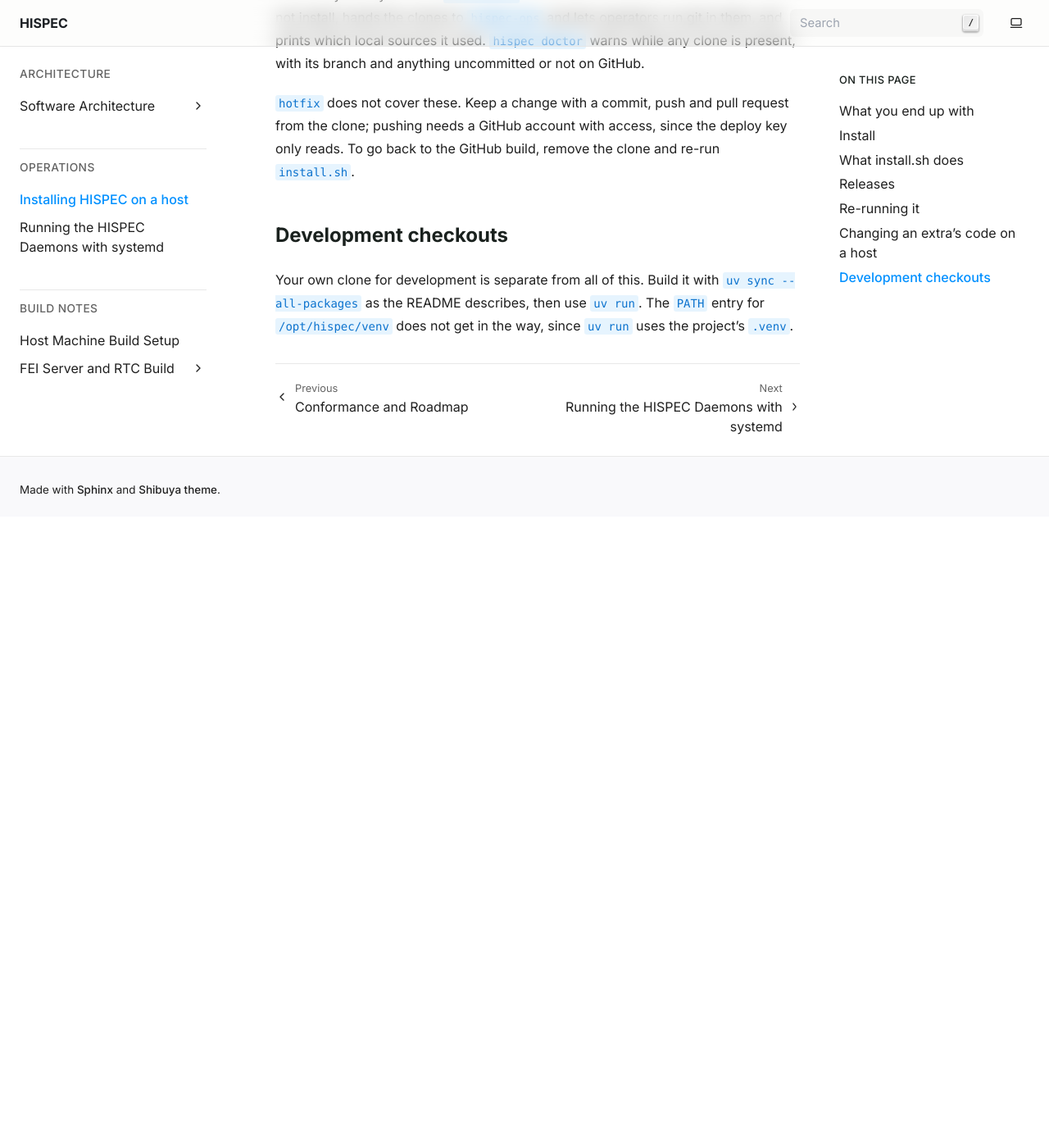
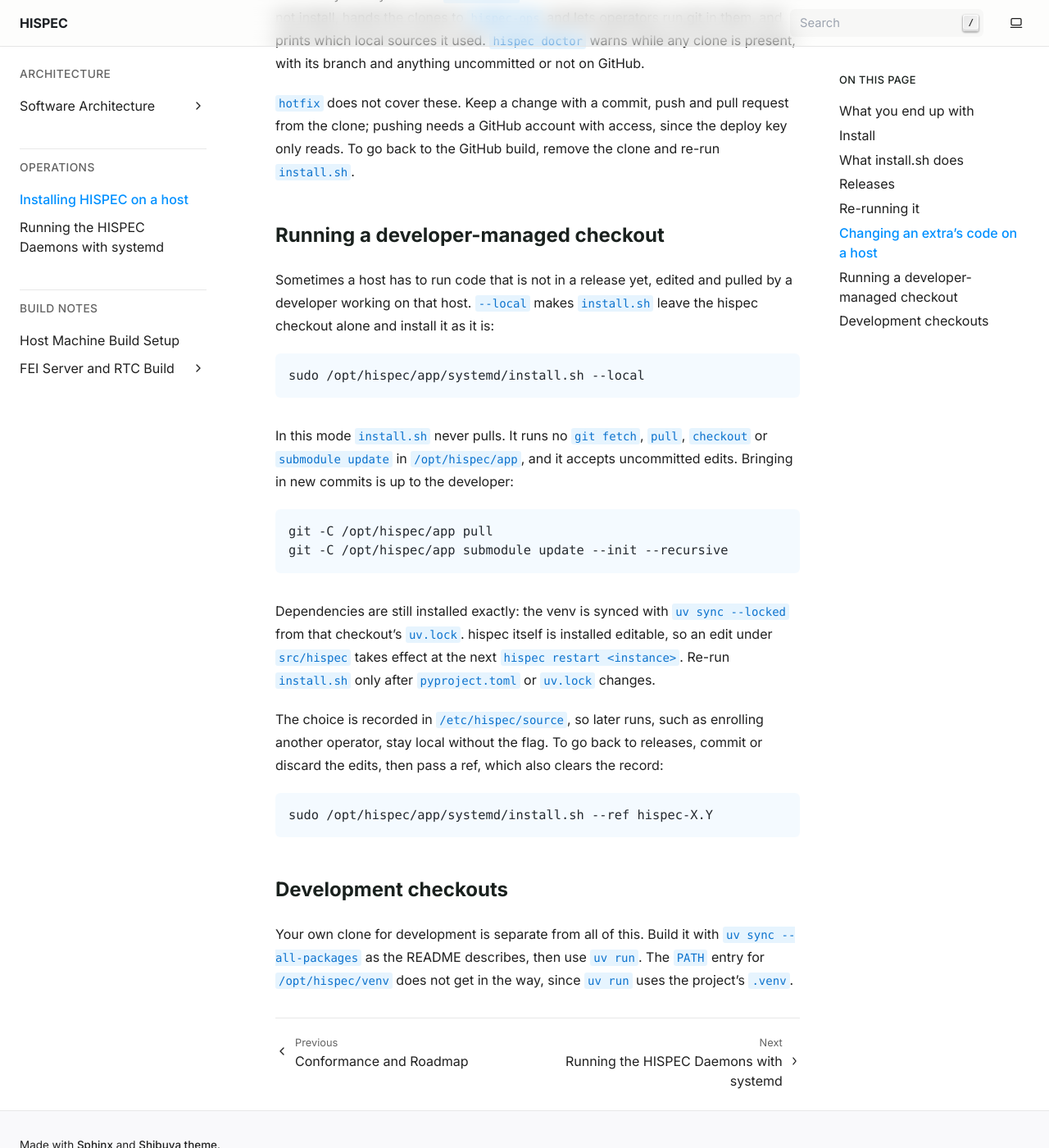
Before and after one commit to CaltechOpticalObservatories/hispec, a Sphinx documentation site: the page built from docs/install.md, in a window 1280 px wide and 1400 px high, scrolled down 4910 px. Shown: the whole window at 82% size. Built offline with Sphinx 7.4.7, drawn with Linux system fonts in a browser that asks for light colours; before the commit the page ends 5540 px from its top, so only the background shows below that.

Commit message:
Add install.sh --local to install the hispec checkout without pulling, and make the broker host configurable via HISPEC_BROKER_HOST

````diff
--- a/docs/install.md
+++ b/docs/install.md
@@ -186,6 +186,40 @@
 deploy key only reads. To go back to the GitHub build, remove the clone and
 re-run `install.sh`.
 
+## Running a developer-managed checkout
+
+Sometimes a host has to run code that is not in a release yet, edited and
+pulled by a developer working on that host. `--local` makes `install.sh` leave
+the hispec checkout alone and install it as it is:
+
+```bash
+sudo /opt/hispec/app/systemd/install.sh --local
+```
+
+In this mode `install.sh` never pulls. It runs no `git fetch`, `pull`,
+`checkout` or `submodule update` in `/opt/hispec/app`, and it accepts
+uncommitted edits. Bringing in new commits is up to the developer:
+
+```bash
+git -C /opt/hispec/app pull
+git -C /opt/hispec/app submodule update --init --recursive
+```
+
+Dependencies are still installed exactly: the venv is synced with
+`uv sync --locked` from that checkout's `uv.lock`. hispec itself is installed
+editable, so an edit under `src/hispec` takes effect at the next
+`hispec restart <instance>`. Re-run `install.sh` only after `pyproject.toml` or
+`uv.lock` changes.
+
+The choice is recorded in `/etc/hispec/source`, so later runs, such as
+enrolling another operator, stay local without the flag. To go back to
+releases, commit or discard the edits, then pass a ref, which also clears the
+record:
+
+```bash
+sudo /opt/hispec/app/systemd/install.sh --ref hispec-X.Y
+```
+
 ## Development checkouts
 
 Your own clone for development is separate from all of this. Build it with
````
Also changed, not shown: docs/operations/systemd.md (+9 -0 lines), 3 other files.
